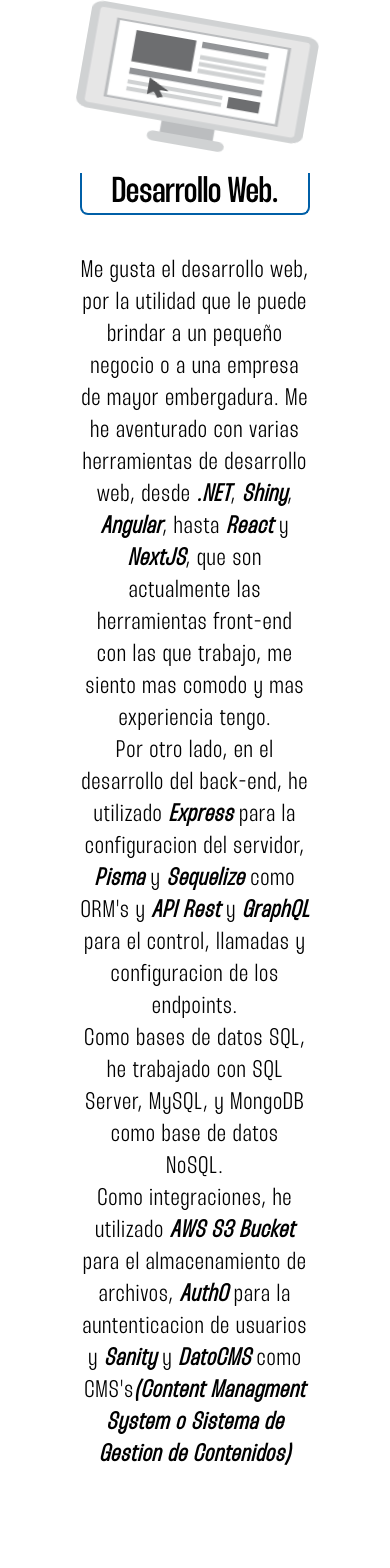
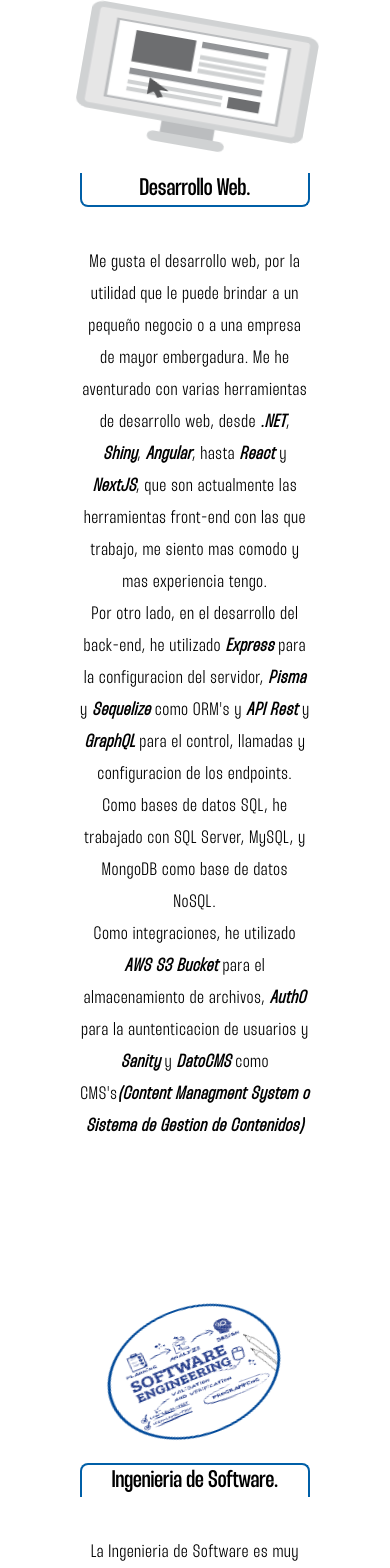
Before and after one commit to JoseAl05/portfolioV2, a Next.js app in the folder next-frontend/: page /components/Profile/Profile in a window 390 px wide. Shown: the part 385-1953 px from the top of the page. Built offline with nearby package versions, Linux system fonts and the light colour scheme.

Commit message:
minor change to nav and works

```diff
--- a/next-frontend/pages/components/Nav/Nav.js
+++ b/next-frontend/pages/components/Nav/Nav.js
@@ -39,7 +39,7 @@
             </button>
           </div>
           {showNav && (
-            <div className="w-full flex-grow lg:flex lg:items-center sm:hidden lg:w-auto mt-2 lg:mt-0 lg:bg-transparent text-white p-4 lg:p-0 z-20">
+            <div className="w-full flex-grow lg:flex lg:items-center hidden lg:w-auto mt-2 lg:mt-0 lg:bg-transparent text-white p-4 lg:p-0 z-20">
               <ul className="list-reset flex justify-end flex-1 items-center">
                 <li className="mr-3">
                   <Link href="#sobremi" scroll={false}>
--- a/next-frontend/pages/components/Profile/Profile.js
+++ b/next-frontend/pages/components/Profile/Profile.js
@@ -44,10 +44,10 @@
         </div>
         <div className="flex sm:flex-row flex-col-reverse items-center sm:justify-between my-36 mx-20">
           <div className="flex flex-col items-center w-full sm:w-1/2">
-            <h1 className="font-thunderMedium text-4xl text-black my-10 border-b-2 border-r-2 border-l-2 w-full text-center border-[#005fa7] rounded-b-lg">
+            <h1 className="font-thunderMedium text-2xl sm:text-4xl text-black my-10 border-b-2 border-r-2 border-l-2 w-full text-center border-[#005fa7] rounded-b-lg">
               Desarrollo Web.
             </h1>
-            <p className="text-2xl font-thunderLight leading-8 tracking-wider w-full text-center">
+            <p className="text-lg sm:text-2xl font-thunderLight leading-8 tracking-wider w-full text-center">
               Me gusta el desarrollo web, por la utilidad que le puede brindar a
               un pequeño negocio o a una empresa de mayor embergadura. Me he
               aventurado con varias herramientas de desarrollo web, desde{" "}
@@ -55,17 +55,17 @@
               <i><b>NextJS</b></i>, que son actualmente las herramientas front-end con
               las que trabajo, me siento mas comodo y mas experiencia tengo.
             </p>
-            <p className="text-2xl font-thunderLight leading-8 tracking-wider w-full text-center">
+            <p className="text-lg sm:text-2xl font-thunderLight leading-8 tracking-wider w-full text-center">
               Por otro lado, en el desarrollo del back-end, he utilizado{" "}
               <i><b>Express</b></i> para la configuracion del servidor, <i><b>Pisma</b></i> y{" "}
               <i><b>Sequelize</b></i> como ORM's y <i><b>API Rest</b></i> y <i><b>GraphQL</b></i>{" "}
               para el control, llamadas y configuracion de los endpoints.
             </p>
-            <p className="text-2xl font-thunderLight leading-8 tracking-wider w-full text-center">
+            <p className="text-lg sm:text-2xl font-thunderLight leading-8 tracking-wider w-full text-center">
               Como bases de datos SQL, he trabajado con SQL Server, MySQL, y
               MongoDB como base de datos NoSQL.
             </p>
-            <p className="text-2xl font-thunderLight leading-8 tracking-wider w-full text-center">
+            <p className="text-lg sm:text-2xl font-thunderLight leading-8 tracking-wider w-full text-center">
               Como integraciones, he utilizado <i><b>AWS S3 Bucket</b></i> para el
               almacenamiento de archivos, <i><b>Auth0</b></i> para la auntenticacion de
               usuarios y <i><b>Sanity</b></i> y <i><b>DatoCMS</b></i> como CMS's
@@ -115,16 +115,16 @@
             </motion.div>
           </div>
           <div className="flex flex-col items-center w-full sm:w-1/2">
-            <h1 className="font-thunderMedium text-4xl text-black my-10 border-t-2 border-r-2 border-l-2 w-full text-center border-[#005fa7] rounded-t-lg">
+            <h1 className="font-thunderMedium text-2xl sm:text-4xl text-black my-10 border-t-2 border-r-2 border-l-2 w-full text-center border-[#005fa7] rounded-t-lg">
               Ingenieria de Software.
             </h1>
-            <p className="text-2xl font-thunderLight leading-8 tracking-wider w-full text-center">
+            <p className="text-lg sm:text-2xl font-thunderLight leading-8 tracking-wider w-full text-center">
               La Ingenieria de Software es muy importante al momento de
               desarrollar aplicaciones. Se deben aplicar metodologias, modelos
               de desarrollo, generar documentacion para generar un software,
               aplicacion o sistema confiable y de calidad.
             </p>
-            <p className="text-2xl font-thunderLight leading-8 tracking-wider w-full text-center">
+            <p className="text-lg sm:text-2xl font-thunderLight leading-8 tracking-wider w-full text-center">
               Para el desarrollo de proyectos, he aplicado la{" "}
               <i><b>Captura, Especificacion y Validacion de Requerimientos</b></i>,{" "}
               <i><b>Modelos de Proceso de Desarrollo</b></i>, <i><b>Documentacion</b></i>, la
@@ -140,7 +140,7 @@
               <i><b>Definicion de Objetivos</b></i>, <i><b>Analisis de Problema</b></i>,
               <i><b>Propuestas de Solucion</b></i> y <i><b>Gestion de Riesgos</b></i>.
             </p>
-            <p className="text-2xl font-thunderLight leading-8 tracking-wider w-full text-center">
+            <p className="text-lg sm:text-2xl font-thunderLight leading-8 tracking-wider w-full text-center">
               Herramientas que he utilizado son{" "}
               <i><b>Bizagi, Jira, Word, Excel, MS Project, Cacoo, Lucidchart</b></i>.
             </p>
--- a/next-frontend/pages/components/WorkClients/WorkClients.js
+++ b/next-frontend/pages/components/WorkClients/WorkClients.js
@@ -44,8 +44,8 @@
                 role="tab"
                 className={
                   activeTabId === 1
-                    ? "flex items-center w-full h-10 px-20 pb-2 pt-0 bg-transparent border-l-2 border-solid font-thunderMedium tracking-widest text-lg border-teal-500 text-teal-500 text-center whitespace-nowrap -translate-y-1 scale-110"
-                    : "flex items-center w-full h-10 px-20 pb-2 pt-0 bg-transparent border-l-2 border-solid font-thunderLight tracking-wider text-lg border-gray-500 text-gray-500  text-center whitespace-nowrap hover:text-teal-500 hover:-translate-y-1 hover:scale-110 transition ease-in-out delay-150"
+                    ? "flex items-center w-full h-10 px-20 pb-2 pt-0 bg-transparent border-l-2 border-solid font-thunderMedium tracking-widest text-lg border-teal-500 text-teal-500 text-center whitespace-nowrap sm:scale-110"
+                    : "flex items-center w-full h-10 px-20 pb-2 pt-0 bg-transparent border-l-2 border-solid font-thunderLight tracking-wider text-lg border-gray-500 text-gray-500  text-center whitespace-nowrap hover:text-teal-500  transition ease-in-out delay-150"
                 }
                 onClick={() => setActiveTabId(1)}
                 tabIndex={activeTabId === 1 ? "0" : "-1"}
@@ -59,8 +59,8 @@
                 role="tab"
                 className={
                   activeTabId === 2
-                    ? "flex items-center w-full h-10 px-20 pb-2 pt-0 bg-transparent border-l-2 border-solid font-thunderMedium tracking-widest text-lg border-teal-500 text-teal-500 text-center whitespace-nowrap -translate-y-1 scale-110"
-                    : "flex items-center w-full h-10 px-20 pb-2 pt-0 bg-transparent border-l-2 border-solid font-thunderLight tracking-wider text-lg border-gray-500 text-gray-500  text-center whitespace-nowrap hover:text-teal-500 hover:-translate-y-1 hover:scale-110 transition ease-in-out delay-150p"
+                    ? "flex items-center w-full h-10 px-20 pb-2 pt-0 bg-transparent border-l-2 border-solid font-thunderMedium tracking-widest text-lg border-teal-500 text-teal-500 text-center whitespace-nowrap sm:scale-110"
+                    : "flex items-center w-full h-10 px-20 pb-2 pt-0 bg-transparent border-l-2 border-solid font-thunderLight tracking-wider text-lg border-gray-500 text-gray-500  text-center whitespace-nowrap hover:text-teal-500  transition ease-in-out delay-150p"
                 }
                 onClick={() => setActiveTabId(2)}
                 tabIndex={activeTabId === 2 ? "0" : "-1"}
@@ -74,8 +74,8 @@
                 role="tab"
                 className={
                   activeTabId === 3
-                    ? "flex items-center w-full h-10 px-20 pb-2 pt-0 bg-transparent border-l-2 border-solid font-thunderMedium tracking-widest text-lg border-teal-500 text-teal-500 text-center whitespace-nowrap -translate-y-1 scale-110"
-                    : "flex items-center w-full h-10 px-20 pb-2 pt-0 bg-transparent border-l-2 border-solid font-thunderLight tracking-wider text-lg border-gray-500 text-gray-500  text-center whitespace-nowrap hover:text-teal-500 hover:-translate-y-1 hover:scale-110 transition ease-in-out delay-150p"
+                    ? "flex items-center w-full h-10 px-20 pb-2 pt-0 bg-transparent border-l-2 border-solid font-thunderMedium tracking-widest text-lg border-teal-500 text-teal-500 text-center whitespace-nowrap sm:scale-110"
+                    : "flex items-center w-full h-10 px-20 pb-2 pt-0 bg-transparent border-l-2 border-solid font-thunderLight tracking-wider text-lg border-gray-500 text-gray-500  text-center whitespace-nowrap hover:text-teal-500 transition ease-in-out delay-150p"
                 }
                 onClick={() => setActiveTabId(3)}
                 tabIndex={activeTabId === 3 ? "0" : "-1"}
```
